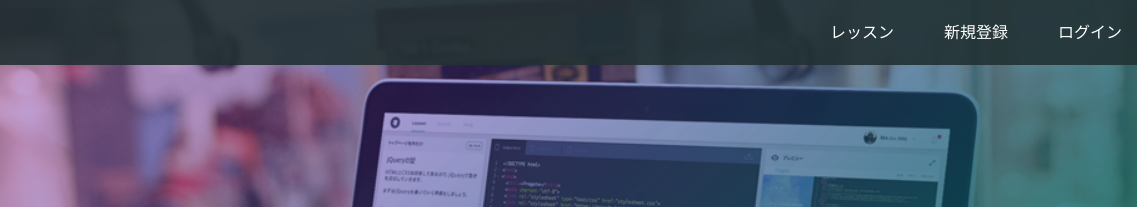
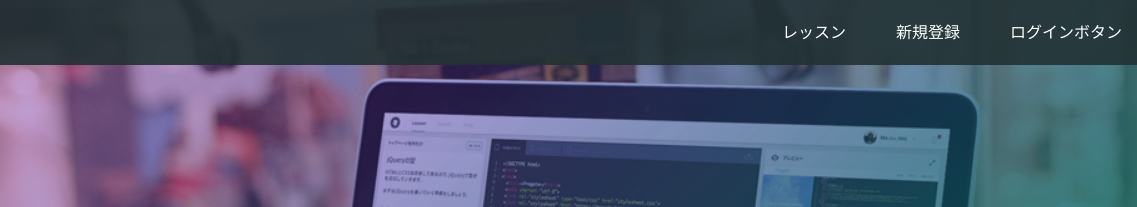
Before and after one commit to hideto-kanazawa/hideto-kanazawa.github.io, a plain HTML site: page index.html in a window 1280 px wide. Shown: the top 207 px of the page, 143-1280 px from the left. Drawn offline with Linux system fonts and the light colour scheme.

Commit message:
Update index.html

```diff
--- a/index.html
+++ b/index.html
@@ -17,7 +17,7 @@
       <div class="header-right">
         <a href="#">レッスン</a>
         <a href="#">新規登録</a>
-        <a href="#" class="login">ログイン</a>
+        <a href="#" class="login">ログインボタン</a>
       </div>
     </div>
   </header>
```
